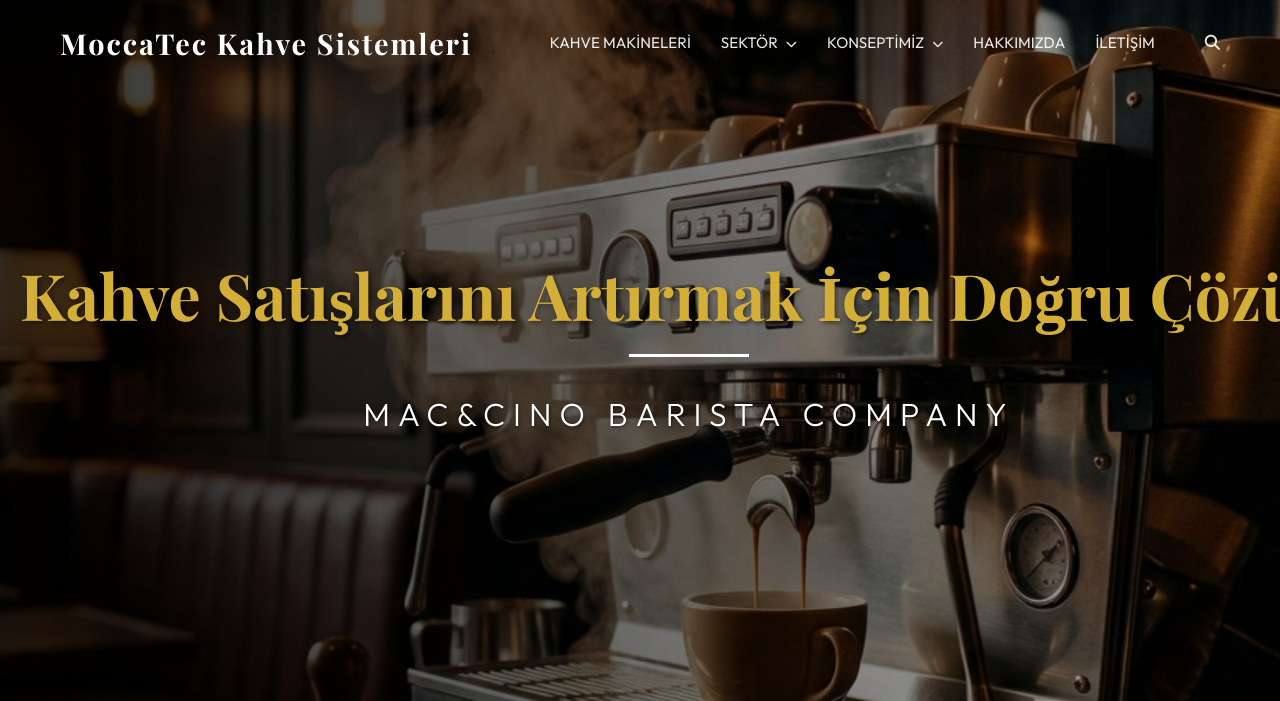
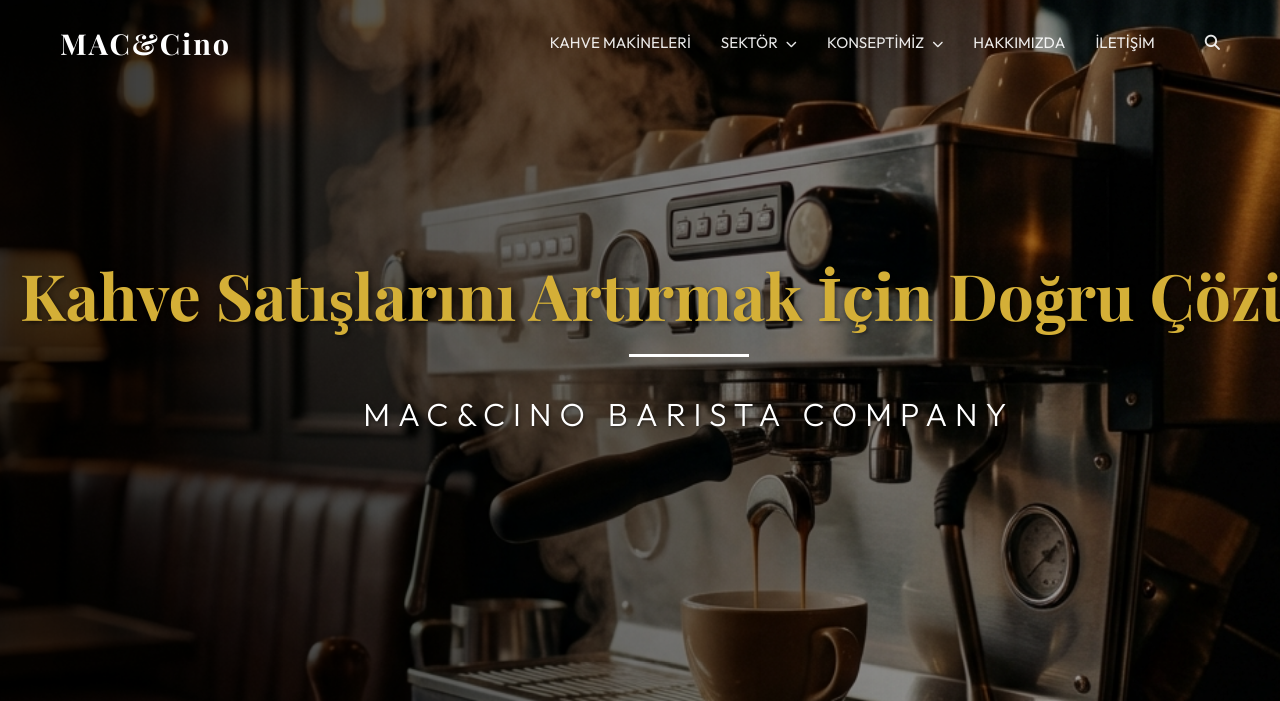
Before and after one commit to gokhanyigit06/Macc-cino, a website: page public/index.html in a window 1280 px wide. Shown: the top 701 px of the page. Drawn offline with nearby package versions, Linux system fonts and the light colour scheme; no server answers; a web font is replaced by a local one.

Commit message:
Revert company name to MAC&Cino in logos and branding, keep MoccaTec only in address

```diff
--- a/public/index.html
+++ b/public/index.html
@@ -53,11 +53,11 @@
     <!-- Sticky Navbar -->
     <nav class="navbar" id="navbar">
         <div class="container nav-container">
-            <a href="index" class="logo">MoccaTec Kahve Sistemleri</a>
+            <a href="index" class="logo">MAC&Cino</a>
             <div class="nav-links">
                 <!-- Mobile Logo (Visible only in mobile menu) -->
                 <div class="mobile-logo">
-                    <a href="index">MoccaTec Kahve Sistemleri</a>
+                    <a href="index">MAC&Cino</a>
                 </div>
                 <!-- Kahve Makineleri -->
                 <div class="nav-item">
@@ -597,7 +597,7 @@
     <footer id="iletisim" class="footer">
         <div class="container footer-content">
             <div class="footer-brand">
-                <h2>MoccaTec Kahve Sistemleri</h2>
+                <h2>MAC&Cino</h2>
                 <p>Better Coffee. Better Business.</p>
                 <div class="social-links-footer">
                     <a href="#" aria-label="Instagram" style="color: #fff; margin-right: 15px;"><i
```
Also changed, not shown: public/about.html (+2 -2 lines), public/bakery.html (+2 -2 lines), public/beans.html (+2 -2 lines), public/careers.html (+2 -2 lines), public/chains.html (+2 -2 lines), public/concept.html (+2 -2 lines), public/contact.html (+2 -2 lines), public/fitness.html (+2 -2 lines), public/gas-station.html (+2 -2 lines), public/gastronomy.html (+2 -2 lines), public/hotel.html (+2 -2 lines), public/office.html (+2 -2 lines), public/products.html (+2 -2 lines), public/service.html (+2 -2 lines), 2 more files.
